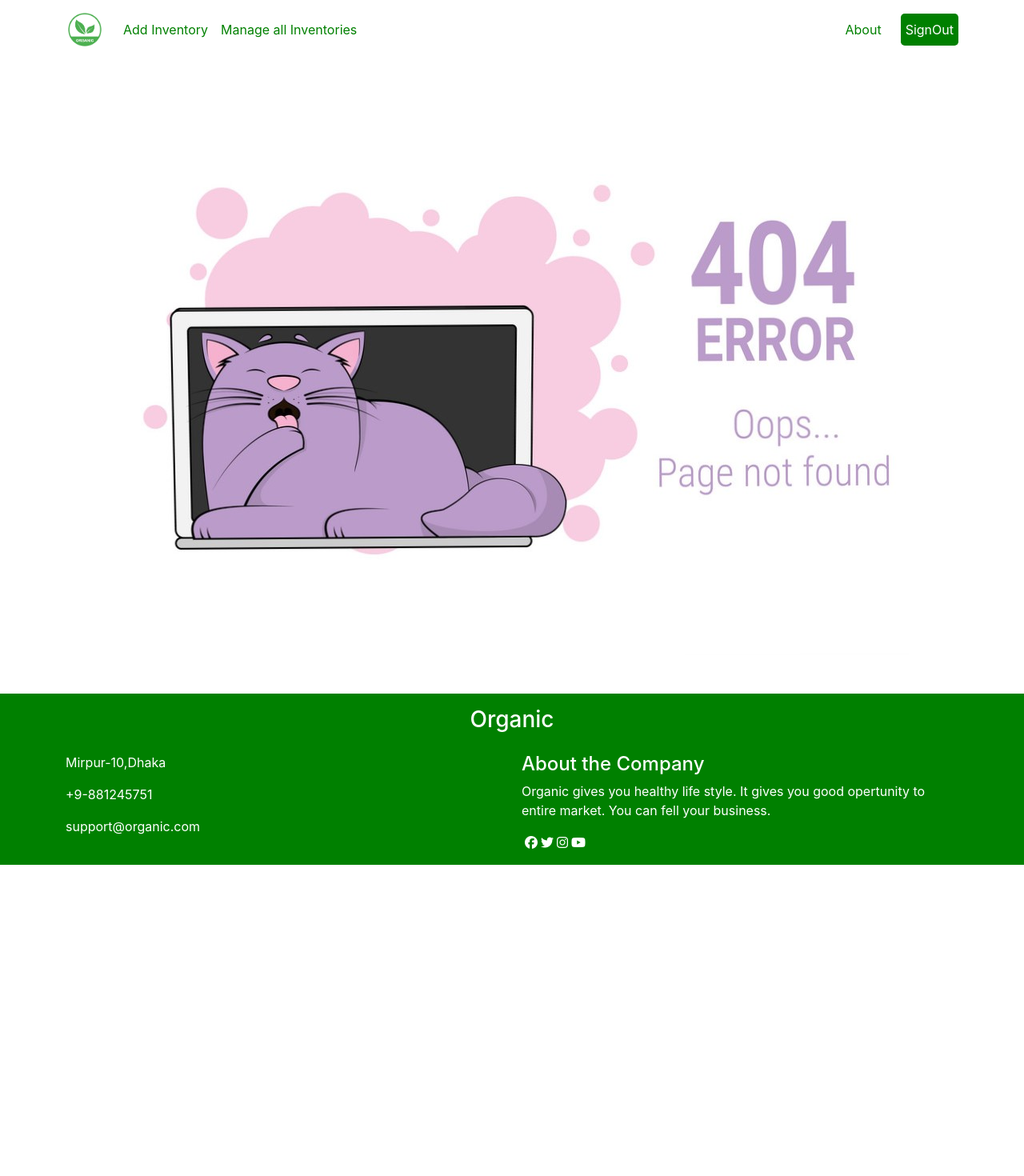
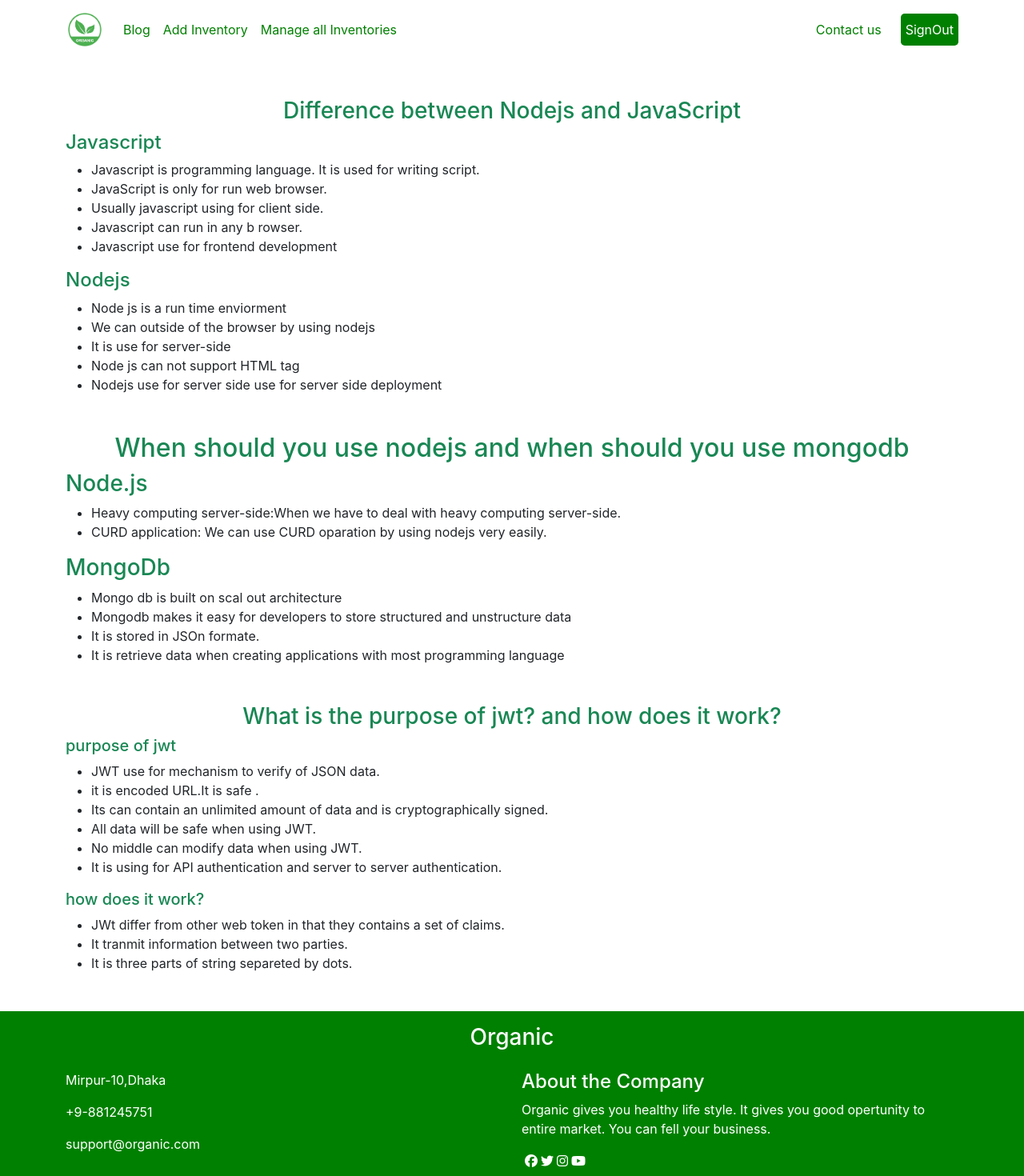
Before and after one commit to ranawp/warehouse-website, a React (Create React App) app: page /blog in a window 1280 px wide. Shown: the top 1470 px of the page at 80% size. Before the commit the page ends 1081 px from the top, so only its background shows below. Built offline with nearby package versions, Linux system fonts and the light colour scheme; no server answers; sample sign-in values are in the browser's storage.

Commit message:
readme file added and css added

```diff
--- a/src/App.js
+++ b/src/App.js
@@ -3,6 +3,7 @@ import './App.css';
 import About from './Components/About/About';
 import AddInventory from './Components/AddInventory/AddInventory';
 import Addservice from './Components/AddInventory/AddInventory';
+import Blog from './Components/Blog/Blog';
 import CheckOut from './Components/CheckOut/CheckOut';
 import Footer from './Components/Footer/Footer';
 import Header from './Components/Header/Navbar';
@@ -29,7 +30,7 @@ function App() {
               <Inventory></Inventory>
             </RequireAuth>
           }></Route>
-        <Route path='/about' element={<About></About>}></Route>
+        <Route path='/contact' element={<About></About>}></Route>
         <Route path='/login' element={<Login></Login>}></Route>
         <Route path='/register' element={<Register></Register>}></Route>
         <Route path='/checkout' element={
@@ -51,6 +52,12 @@ function App() {
         } >
 
         </Route>
+        <Route path='/blog' element={
+          <RequireAuth>
+            <Blog></Blog>
+          </RequireAuth>
+
+        }> </Route>
         <Route path='*' element={<NotFound></NotFound>}></Route>
       </Routes>
       <Footer></Footer>
--- a/src/Components/About/About.js
+++ b/src/Components/About/About.js
@@ -2,8 +2,23 @@ import React from 'react';
 
 const About = () => {
     return (
-        <div>
-            <h1>About</h1>
+        <div className=' container w-50 mx-auto'>
+            <h3 className='mt-5 text-center text-success'>Contact Us</h3>
+            <form>
+                <div class="mb-3">
+                    <label for="exampleInputEmail1" class="form-label">Name</label>
+                    <input type="name" class="form-control" id="exampleInputEmail1" aria-describedby="emailHelp" />
+                    <label for="exampleInputEmail1" class="form-label">Email address</label>
+                    <input type="email" class="form-control" id="exampleInputEmail1" aria-describedby="emailHelp" />
+
+                </div>
+                <div class="mb-3">
+                    <label for="exampleInputEmail1" class="form-label">Phone</label>
+                    <input type="number" class="form-control" id="exampleInputEmail1" aria-describedby="emailHelp" />
+                </div>
+
+                <button type="submit" class="button-color">Submit</button>
+            </form>
         </div>
     );
 };
--- a/src/Components/Blog/Blog.js
+++ b/src/Components/Blog/Blog.js
@@ -0,0 +1,64 @@
+import React from 'react';
+
+const Blog = () => {
+    return (
+        <div className='container'>
+            <h3 className='text-center text-success mt-5'>Difference between Nodejs and JavaScript
+            </h3>
+            <h4 className='text-success'>Javascript</h4>
+            <ul>
+                <li> Javascript is programming language. It is used for writing script. </li>
+                <li>JavaScript is only for run web browser.</li>
+                <li>Usually javascript using for client side.</li>
+                <li>Javascript can run in any b rowser.</li>
+                <li>Javascript use for frontend development</li>
+
+            </ul>
+
+            <h4 className='text-success'>Nodejs</h4>
+            <ul>
+                <li>Node js is a run time enviorment</li>
+                <li>We can outside of the browser by using nodejs</li>
+                <li>It is use for server-side</li>
+                <li>Node js can not support HTML tag</li>
+                <li>Nodejs use for server side use for server side deployment</li>
+            </ul>
+
+
+            <h2 className='text-center text-success mt-5'>When should you use nodejs and when should you use mongodb</h2>
+            <h3 className='text-success'>Node.js</h3>
+            <ul>
+                <li>Heavy computing server-side:When we have to deal with heavy computing server-side.</li>
+                <li>CURD application: We can use CURD oparation by using nodejs very easily.</li>
+            </ul>
+            <h3 className='text-success'>MongoDb</h3>
+            <ul>
+                <li>Mongo db is built on scal out architecture</li>
+                <li>Mongodb makes it easy for  developers to store structured and unstructure data</li>
+                <li>It is stored in JSOn formate. </li>
+                <li>It is retrieve data when creating applications with most programming language</li>
+            </ul>
+
+
+            <h3 className='text-center text-success mt-5'>What is the purpose of jwt? and how does it work?</h3>
+            <h5 className='text-success'>purpose of jwt</h5>
+            <ul>
+                <li>JWT use for mechanism to verify of JSON data.</li>
+                <li>it is encoded URL.It is safe .</li>
+                <li>Its can contain an unlimited amount of data and is cryptographically signed.</li>
+                <li> All data will be safe when using JWT. </li>
+                <li>No middle can modify data when using JWT. </li>
+                <li>It is using for API authentication and server to server authentication.</li>
+            </ul>
+            <h5 className='text-success'>how does it work?</h5>
+            <ul>
+                <li>JWt differ from other web token in that they contains a set of claims.</li>
+                <li>It tranmit information between two parties.</li>
+                <li>It is three parts of string separeted by dots. </li>
+            </ul>
+
+        </div>
+    );
+};
+
+export default Blog;
--- a/src/Components/Header/Navbar.js
+++ b/src/Components/Header/Navbar.js
@@ -19,7 +19,7 @@ const Header = () => {
                     <Navbar.Toggle aria-controls="responsive-navbar-nav" />
                     <Navbar.Collapse id="responsive-navbar-nav">
                         <Nav className="me-auto">
-                            {/* <Nav.Link style={{ color: 'green' }} className='nav navbar-text' href="home#inventory">Inventory</Nav.Link> */}
+                            <Nav.Link style={{ color: 'green' }} as={Link} to="/blog" >Blog</Nav.Link>
                             {
                                 user && <>
                                     <Nav.Link style={{ color: 'green' }} className='nav navbar-text' as={Link} to='/addInventory'>Add Inventory</Nav.Link>
@@ -30,8 +30,10 @@ const Header = () => {
 
 
                         </Nav>
+                        <Navbar.Brand >  </Navbar.Brand>
+
                         <Nav>
-                            <Nav.Link style={{ color: 'green' }} className='nav navbar-text' as={Link} to="about">About</Nav.Link>
+                            <Nav.Link style={{ color: 'green' }} className='nav navbar-text' as={Link} to="/contact">Contact us</Nav.Link>
                             {
                                 user ?
                                     <button className='log-button' onClick={handleSignOut}>SignOut</button>
```
Also changed, not shown: 2 other files (tests, documents, lock files or other folders).
